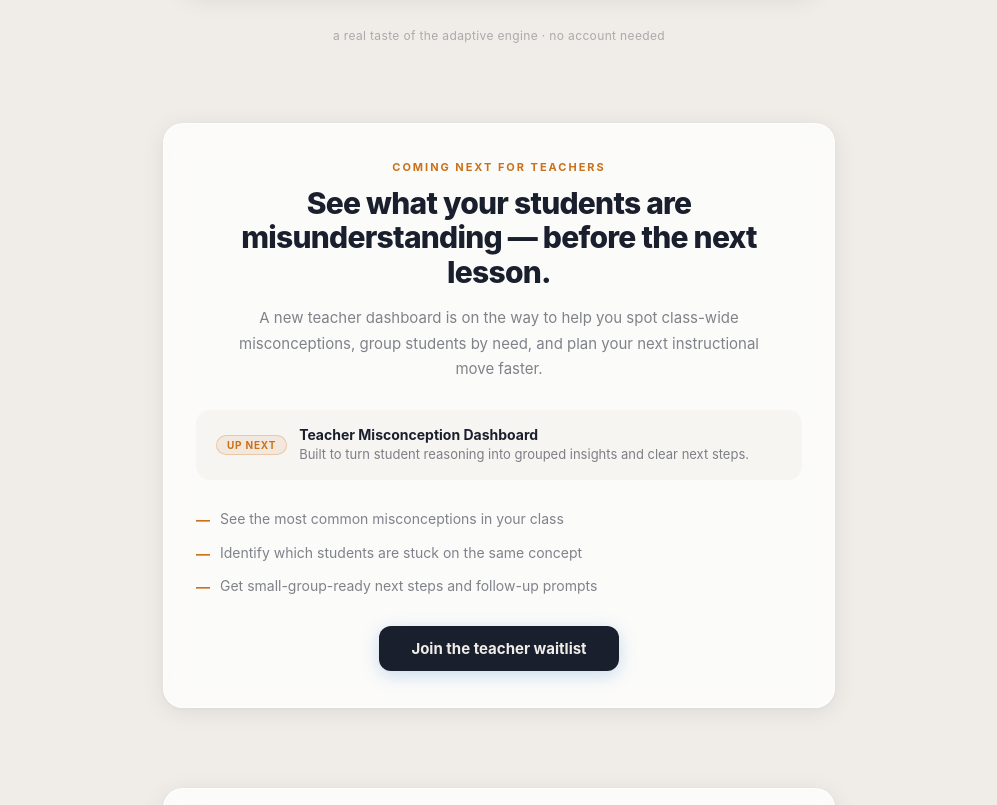
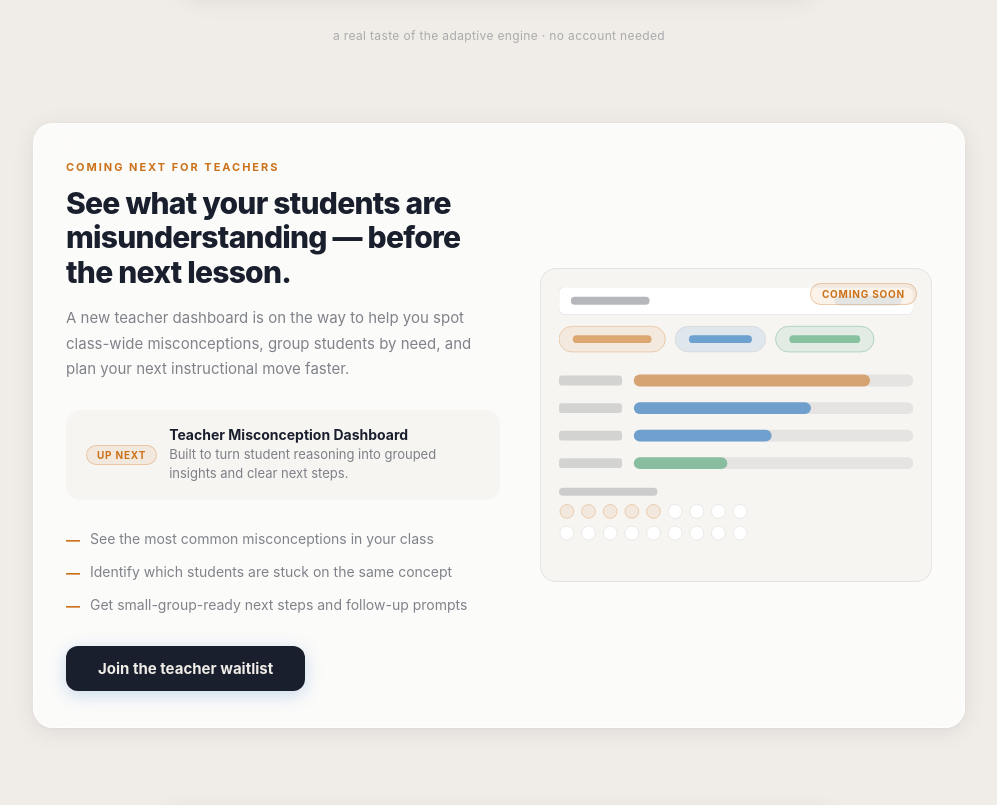
Before and after one commit to jd-oviedo/unpackmath-home, a Next.js app: page / in a window 1280 px wide. Shown: the part 1420-2225 px from the top of the page, without its empty margins (141-1138 px from the left). Built offline with nearby package versions, Linux system fonts and the light colour scheme; a web font is replaced by a local one.

Commit message:
feat: two-column teacher dashboard section with wireframe coming-soon preview

```diff
--- a/app/page.tsx
+++ b/app/page.tsx
@@ -131,19 +131,21 @@ export default function Home() {
 
         <DemoSection />
         {/* TEACHER DASHBOARD TEASER */}
-        <section id="teachers" style={{ maxWidth: "720px", margin: "0 auto", padding: "0 24px 80px" }}>
-          <div className="um-glass-card--strong" style={{ borderRadius: "20px", padding: "36px 32px" }}>
+        <section id="teachers" style={{ maxWidth: "980px", margin: "0 auto", padding: "0 24px 80px" }}>
+          <div className="um-glass-card--strong um-teacher-grid" style={{ borderRadius: "20px", padding: "36px 32px", display: "grid", gridTemplateColumns: "1.05fr 0.95fr", gap: "40px", alignItems: "center" }}>
 
+            {/* Left: copy */}
+            <div>
               {/* Eyebrow */}
-            <p style={{ fontSize: "11px", fontWeight: 700, letterSpacing: "0.18em", textTransform: "uppercase", color: "var(--ec-orange)", marginBottom: "12px", textAlign: "center" }}>coming next for teachers</p>
+              <p style={{ fontSize: "11px", fontWeight: 700, letterSpacing: "0.18em", textTransform: "uppercase", color: "var(--ec-orange)", marginBottom: "12px" }}>coming next for teachers</p>
 
               {/* Headline */}
-            <h2 style={{ fontSize: "clamp(22px, 3vw, 30px)", fontWeight: 800, color: "var(--ec-ink)", letterSpacing: "-0.025em", lineHeight: 1.15, marginBottom: "16px", textAlign: "center" }}>
+              <h2 style={{ fontSize: "clamp(22px, 3vw, 30px)", fontWeight: 800, color: "var(--ec-ink)", letterSpacing: "-0.025em", lineHeight: 1.15, marginBottom: "16px" }}>
                 See what your students are misunderstanding — before the next lesson.
               </h2>
 
               {/* Body */}
-            <p style={{ fontSize: "15px", color: "var(--ec-ink-muted)", lineHeight: 1.7, textAlign: "center", marginBottom: "28px", maxWidth: "520px", margin: "0 auto 28px" }}>
+              <p style={{ fontSize: "15px", color: "var(--ec-ink-muted)", lineHeight: 1.7, marginBottom: "28px" }}>
                 A new teacher dashboard is on the way to help you spot class-wide misconceptions, group students by need, and plan your next instructional move faster.
               </p>
 
@@ -173,14 +175,79 @@ export default function Home() {
               </ul>
 
               {/* CTA */}
-            <div style={{ textAlign: "center" }}>
               <a href="#waitlist" style={{ display: "inline-block", padding: "13px 32px", background: "var(--ec-btn-bg)", color: "var(--ec-btn-text)", borderRadius: "12px", fontWeight: 700, fontSize: "15px", textDecoration: "none", boxShadow: "var(--ec-shadow-btn)" }}>
                 Join the teacher waitlist
               </a>
             </div>
 
+            {/* Right: wireframe preview */}
+            <div style={{ position: "relative", borderRadius: "16px", border: "1px solid var(--ec-line)", background: "var(--ec-surface2)", padding: "18px", minHeight: "300px" }}>
+
+              {/* Coming soon badge */}
+              <div style={{ position: "absolute", top: "14px", right: "14px", zIndex: 2, fontSize: "10px", fontWeight: 700, letterSpacing: "0.08em", textTransform: "uppercase", padding: "4px 11px", borderRadius: "999px", background: "var(--ec-orange-bg)", color: "var(--ec-orange)", border: "1px solid var(--ec-orange-border)" }}>
+                coming soon
+              </div>
+
+              <svg viewBox="0 0 360 280" width="100%" height="auto" style={{ display: "block" }} role="img" aria-label="Preview wireframe of the upcoming teacher misconception dashboard">
+                {/* Header bar */}
+                <rect x="0" y="0" width="360" height="28" rx="6" fill="var(--ec-surface)" stroke="var(--ec-line)" />
+                <rect x="12" y="10" width="80" height="8" rx="4" fill="var(--ec-ink-faint)" />
+                <rect x="280" y="9" width="68" height="10" rx="5" fill="var(--ec-accent-soft)" />
+
+                {/* Misconception tag pills */}
+                <rect x="0" y="40" width="108" height="26" rx="13" fill="var(--ec-orange-bg)" stroke="var(--ec-orange-border)" />
+                <rect x="14" y="49" width="80" height="8" rx="4" fill="var(--ec-orange)" opacity="0.55" />
+
+                <rect x="118" y="40" width="92" height="26" rx="13" fill="var(--ec-accent-soft)" stroke="var(--ec-line)" />
+                <rect x="132" y="49" width="64" height="8" rx="4" fill="var(--ec-accent)" opacity="0.55" />
+
+                <rect x="220" y="40" width="100" height="26" rx="13" fill="var(--ec-green-bg)" stroke="var(--ec-green-border)" />
+                <rect x="234" y="49" width="72" height="8" rx="4" fill="var(--ec-green)" opacity="0.55" />
+
+                {/* Bar chart rows */}
+                {[
+                  { y: 90, w: 240, fill: "var(--ec-orange)" },
+                  { y: 118, w: 180, fill: "var(--ec-accent)" },
+                  { y: 146, w: 140, fill: "var(--ec-accent)" },
+                  { y: 174, w: 95, fill: "var(--ec-green)" },
+                ].map((bar) => (
+                  <g key={bar.y}>
+                    <rect x="0" y={bar.y} width="64" height="10" rx="3" fill="var(--ec-ink-faint)" opacity="0.5" />
+                    <rect x="76" y={bar.y - 1} width="284" height="12" rx="6" fill="var(--ec-line)" />
+                    <rect x="76" y={bar.y - 1} width={bar.w} height="12" rx="6" fill={bar.fill} opacity="0.55" />
+                  </g>
+                ))}
+
+                {/* Student grid (grouped by misconception) */}
+                <rect x="0" y="204" width="100" height="8" rx="4" fill="var(--ec-ink-faint)" opacity="0.6" />
+                {Array.from({ length: 18 }).map((_, i) => {
+                  const col = i % 9;
+                  const row = Math.floor(i / 9);
+                  const grouped = i < 5;
+                  return (
+                    <circle
+                      key={i}
+                      cx={8 + col * 22}
+                      cy={228 + row * 22}
+                      r="7"
+                      fill={grouped ? "var(--ec-orange-bg)" : "var(--ec-surface)"}
+                      stroke={grouped ? "var(--ec-orange-border)" : "var(--ec-line)"}
+                    />
+                  );
+                })}
+              </svg>
+            </div>
+
           </div>
         </section>
+
+        <style>{`
+          @media (max-width: 760px) {
+            .um-teacher-grid {
+              grid-template-columns: 1fr !important;
+            }
+          }
+        `}</style>
         {/* WAITLIST */}
         <section id="waitlist" style={{ maxWidth: "720px", margin: "0 auto", padding: "0 24px 80px" }}>
           <div className="um-glass-card--strong" style={{ borderRadius: "20px", padding: "36px 32px" }}>
```
Lines whose indentation alone changed are shown as unchanged.
